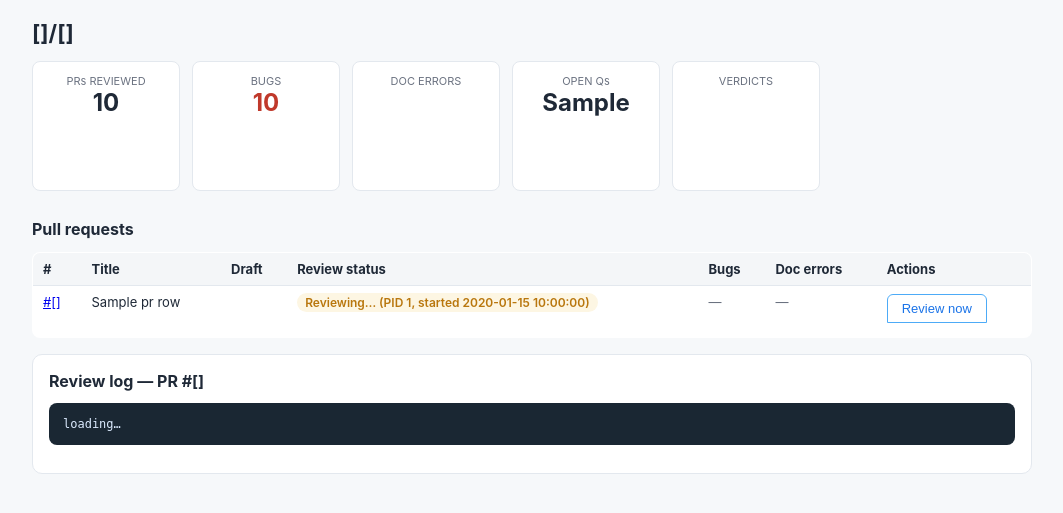
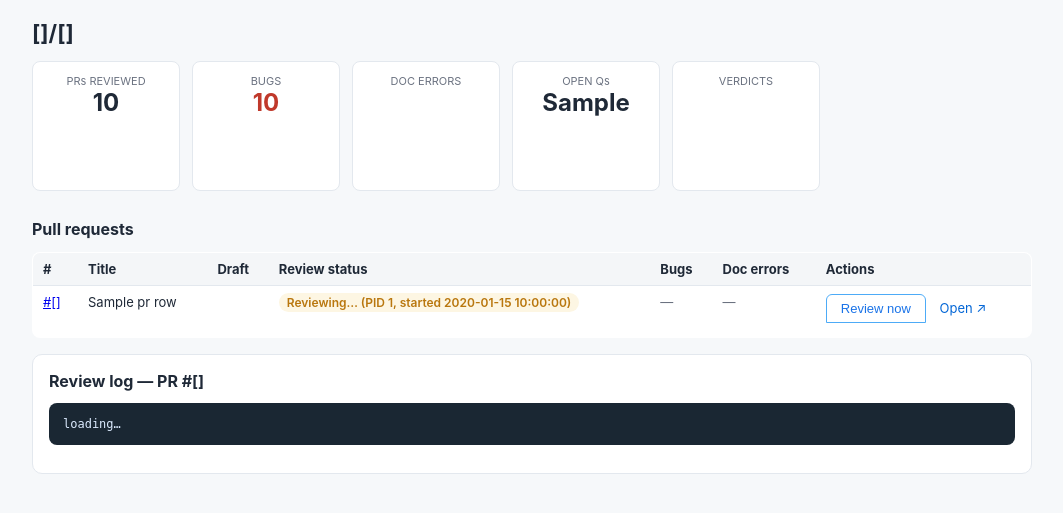
Before and after one commit to letruong272/deepseek-harness-pr-review, a FastAPI app: template web/templates/repo.html in a window 1280 px wide. Shown: the part 40-553 px from the top of the page, without its empty margins (108-1171 px from the left). Run offline with FastAPI, Linux system fonts and the light colour scheme; the template is opened without the code that fills it: most values are stand-ins (such as "Sample title", 1, 10 or a date in 2020).

Commit message:
feat: open PR link in repo PR list

```diff
--- a/web/templates/repo.html
+++ b/web/templates/repo.html
@@ -49,6 +49,8 @@
                 onclick="triggerReview({{ p.pr }}, this)">
           {% if p.status == 'reviewed' %}Re-review{% else %}Review now{% endif %}
         </button>
+        <a class="gh-link" target="_blank" rel="noopener"
+           href="https://github.com/{{ repo.owner }}/{{ repo.repo }}/pull/{{ p.pr }}">Open ↗</a>
         <div id="review-msg-{{ p.pr }}" class="review-msg"></div>
       </td>
     </tr>
```
